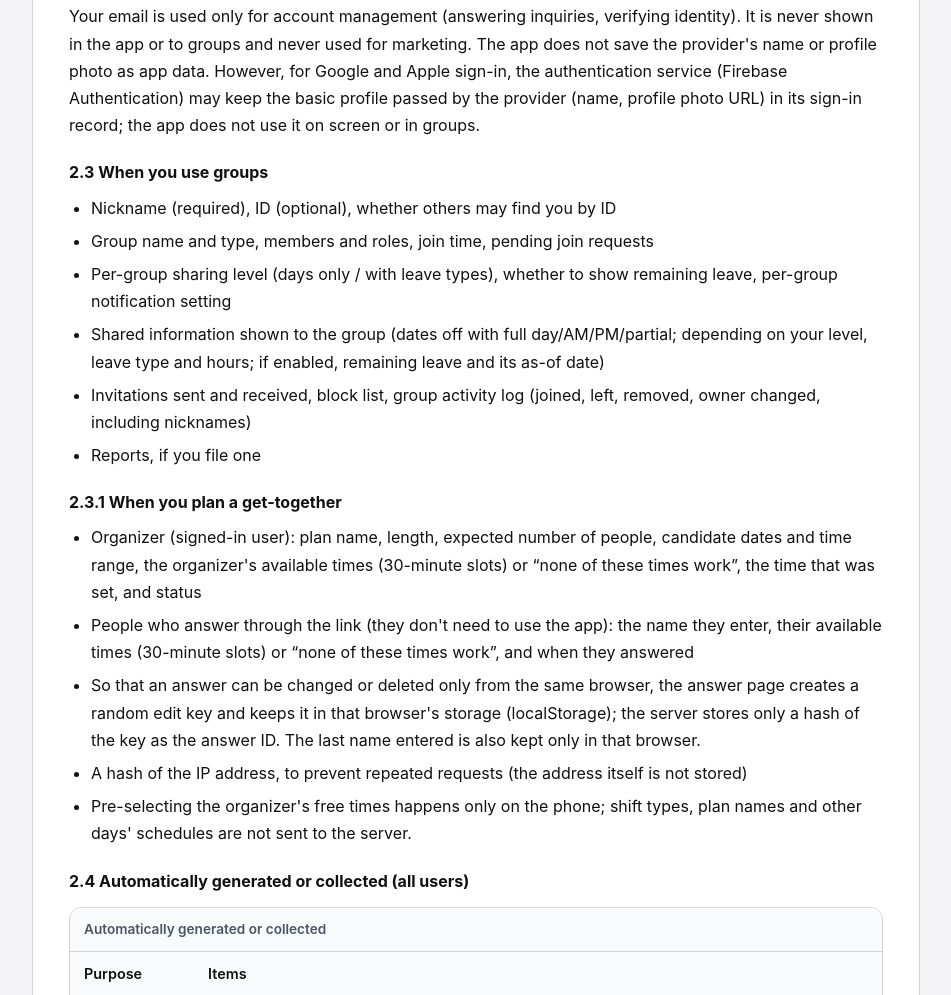
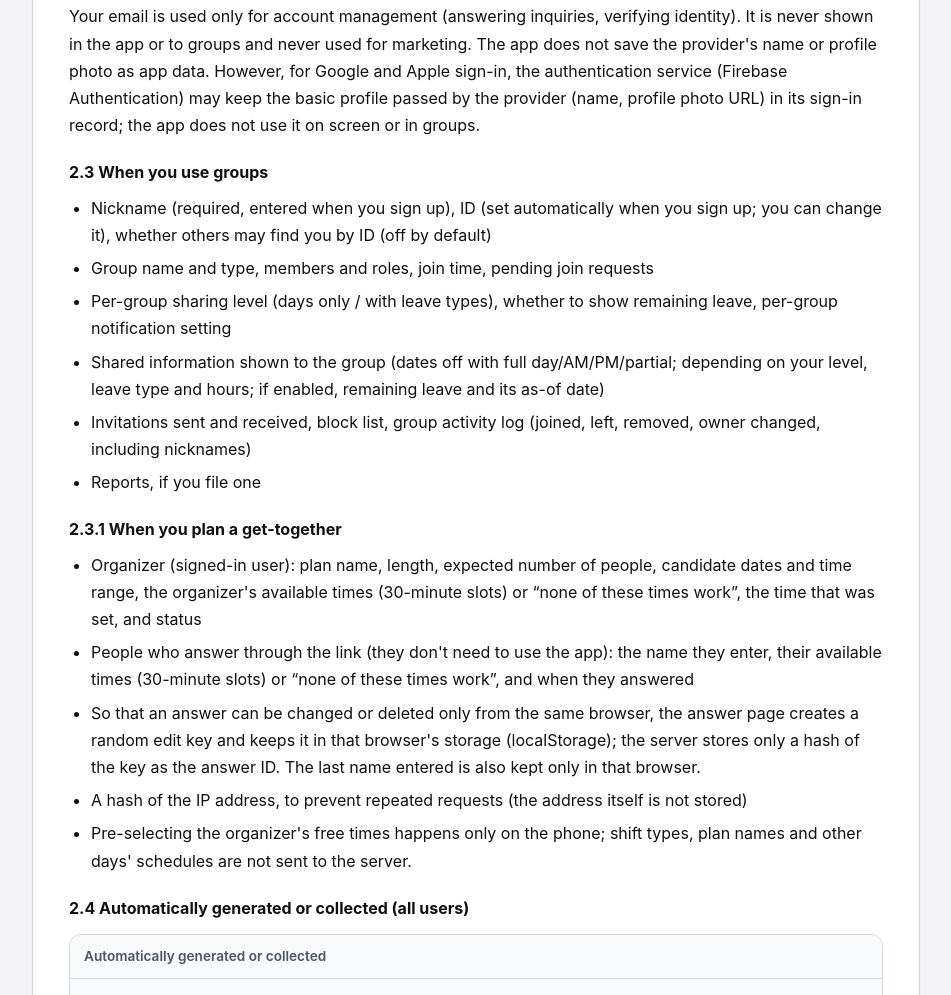
Before and after one commit to BlessingQ/blessingq.github.io, a plain HTML site: page dayoffmate/privacy.html in a window 1280 px wide. Shown: the part 2896-3891 px from the top of the page, without its empty margins (164-1115 px from the left). Drawn offline with Linux system fonts and the light colour scheme.

Commit message:
DayOff Mate privacy: nickname entered at sign-up, ID set automatically and changeable

```diff
--- a/dayoffmate/privacy.html
+++ b/dayoffmate/privacy.html
@@ -119,7 +119,7 @@
       <p>Your email is used only for account management (answering inquiries, verifying identity). It is never shown in the app or to groups and never used for marketing. The app does not save the provider's name or profile photo as app data. However, for Google and Apple sign-in, the authentication service (Firebase Authentication) may keep the basic profile passed by the provider (name, profile photo URL) in its sign-in record; the app does not use it on screen or in groups.</p>
       <h3>2.3 When you use groups</h3>
       <ul>
-        <li>Nickname (required), ID (optional), whether others may find you by ID</li>
+        <li>Nickname (required, entered when you sign up), ID (set automatically when you sign up; you can change it), whether others may find you by ID (off by default)</li>
         <li>Group name and type, members and roles, join time, pending join requests</li>
         <li>Per-group sharing level (days only / with leave types), whether to show remaining leave, per-group notification setting</li>
         <li>Shared information shown to the group (dates off with full day/AM/PM/partial; depending on your level, leave type and hours; if enabled, remaining leave and its as-of date)</li>
```
Also changed, not shown: dayoffmate/privacy/en/index.html (+1 -1 lines), dayoffmate/privacy/index.html (+1 -1 lines), dayoffmate/privacy/ko/index.html (+1 -1 lines).
